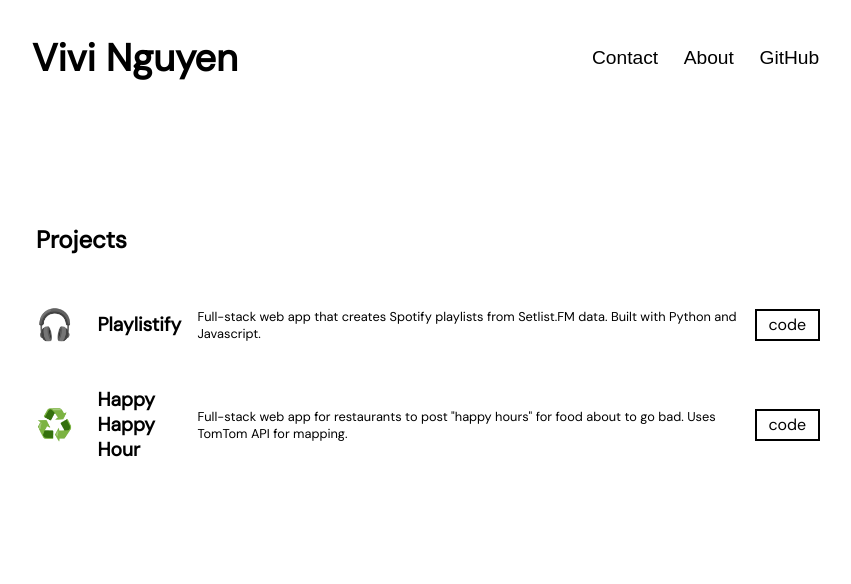
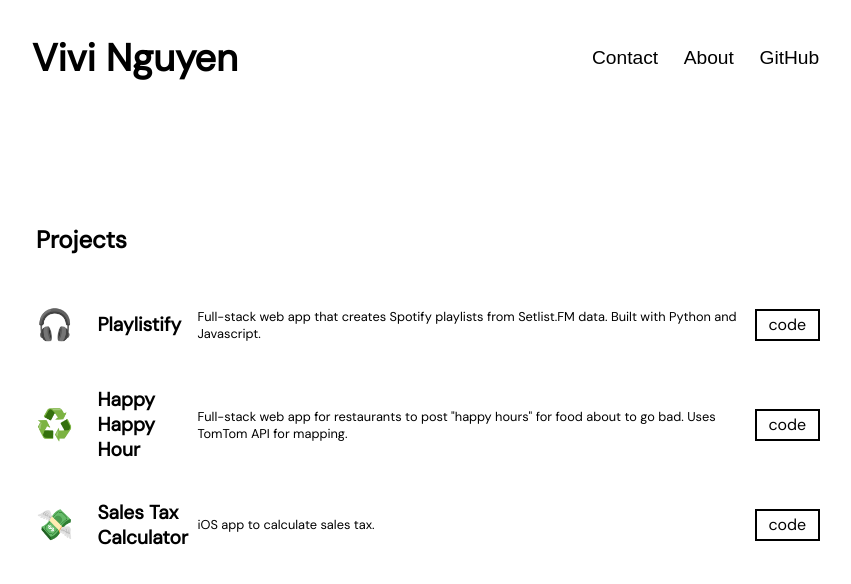
Before and after one commit to vivsnguyen/gatsby-portfolio-1, a Gatsby site: page / in a window 1280 px wide. Shown: the whole page, without its empty margins (208-1059 px from the left). Built offline with nearby package versions, Linux system fonts and the light colour scheme; Gatsby itself is replaced by a stand-in of ours; a web font is replaced by a local one.

Commit message:
added sales tax proj

```diff
--- a/src/data/projects.js
+++ b/src/data/projects.js
@@ -21,6 +21,14 @@
     source: 'https://github.com/vivsnguyen/Happy-Happy-Hour',
     description: 'Full-stack web app for restaurants to post "happy hours" for food about to go bad. Uses TomTom API for mapping.',
   },
+  {
+    title: 'Sales Tax Calculator',
+    site: 'https://github.com/vivsnguyen/sales-tax-iOS-app',
+    demo: 'https://github.com/vivsnguyen/sales-tax-iOS-app',
+    icon: '💸',
+    source: 'https://github.com/vivsnguyen/sales-tax-iOS-app',
+    description: 'iOS app to calculate sales tax.',
+  },
 ]
 
 export default projects
```
